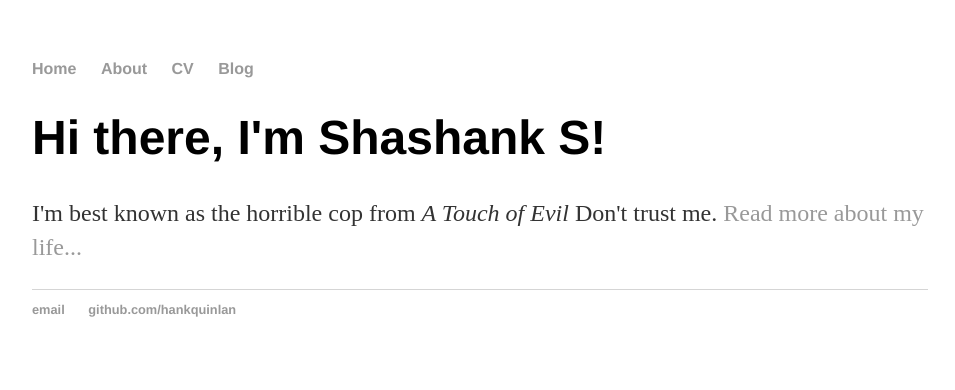
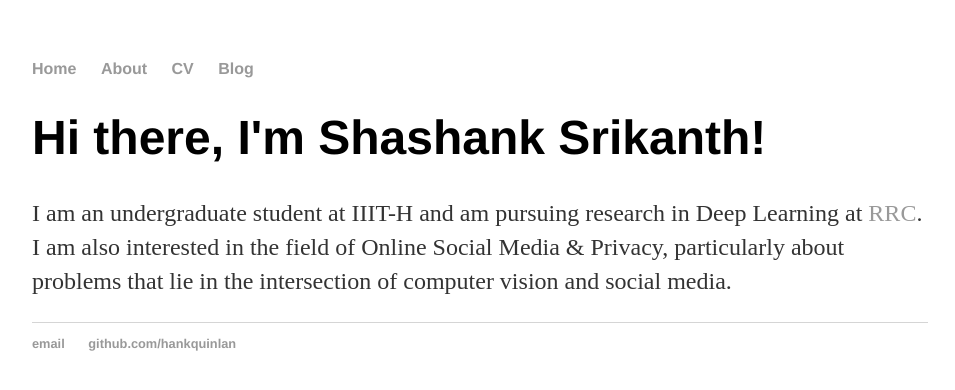
Before and after one commit to talsperre/talsperre.github.io, a Jekyll site: the page built from index.html, in a window 1280 px wide. Shown: the top 390 px of the page, without its empty margins (160-1115 px from the left). Built offline with Jekyll 4.4.1, drawn with Linux system fonts in a browser that asks for light colours.

Commit message:
Update index.html

```diff
--- a/index.html
+++ b/index.html
@@ -3,6 +3,7 @@ layout: default
 title: Shashank S
 ---
 <div class="blurb">
-	<h1>Hi there, I'm Shashank S!</h1>
-	<p>I'm best known as the horrible cop from <em>A Touch of Evil</em> Don't trust me. <a href="/about">Read more about my life...</a></p>
+	<h1>Hi there, I'm Shashank Srikanth!</h1>
+	<p>I am an undergraduate student at IIIT-H and am pursuing research in Deep Learning at <a href="https://robotics.iiit.ac.in/">RRC</a>.
+	I am also interested in the field of Online Social Media & Privacy, particularly about problems that lie in the intersection of computer vision and social media.</p>
 </div><!-- /.blurb -->
```
